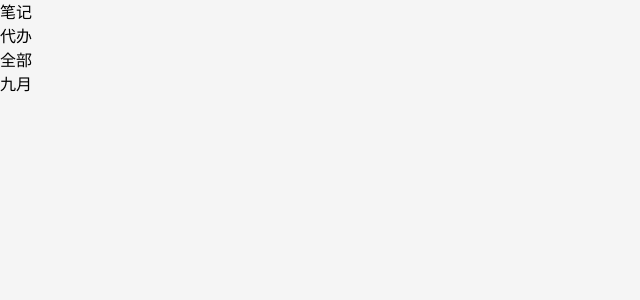
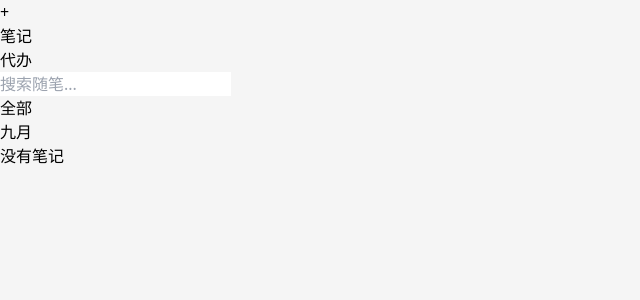
Before and after one commit to Software-Dev-Lab/YQ-XiaoMiWriteBook, a React (Vite) app: page / in a window 1280 px wide. Shown: the top 300 px of the page, without its empty margins (0-640 px from the left). Built offline with nearby package versions, Linux system fonts and the light colour scheme; some icons are missing.

Commit message:
feat: 底部按钮

```diff
--- a/src/pages/Home/index.tsx
+++ b/src/pages/Home/index.tsx
@@ -1,25 +1,66 @@
+import { useState, useRef, TouchEvent } from 'react'
+
 const Home = () => {
+    const [showSearch, setShowSearch] = useState(false)
+    const startTouchY = useRef(0) // 用于记录触摸开始的Y坐标
+
+    const handleTouchStart = (event: TouchEvent<HTMLDivElement>) => {
+        startTouchY.current = event.touches[0].clientY // 记录触摸起始位置
+    };
+
+    const handleTouchMove = (event: TouchEvent<HTMLDivElement>) => {
+        const currentTouchY = event.touches[0].clientY // 当前触摸Y坐标
+        const difference = currentTouchY - startTouchY.current // 计算移动的距离
+
+        if (difference > 50) { // 如果下拉超过一定距离（50像素），则显示搜索框
+            setShowSearch(true)
+        } else if (difference < -50) { // 如果上拉超过一定距离（50像素），则隐藏搜索框
+            setShowSearch(false)
+        }
+    }
+
     return (
-        <div className="p-5">
+        <div
+            className="p-5 flex flex-col h-screen relative"
+        >
+            <div className="create-button flex items-center justify-center absolute bottom-10 right-10 rounded-full w-[60px] h-[60px] bg-gray-200 text-[30px] text-white leading-[60px] bg-yellow-400">+</div>
             <header className="flex justify-end w-full">
-                <iconpark-icon name="shezhi" width="36" height="36"></iconpark-icon>
+                <iconpark-icon name="shezhi" width="30" height="30"></iconpark-icon>
             </header>
-            <main className="mt-5">
+            <nav
+                className="mt-2"
+                onTouchStart={handleTouchStart}
+                onTouchMove={handleTouchMove}
+            >
                 <ul className="flex">
                     <li className="text-[35px] mr-5">笔记</li>
                     <li className="text-gray-400 text-[35px]">代办</li>
                 </ul>
 
+                <div className={`mt-3 transition-all duration-300 ease-in-out ${showSearch ? 'opacity-100' : 'opacity-0 pointer-events-none h-0 mt-0'}`}>
+                    <input
+                        type="text"
+                        placeholder="搜索随笔..."
+                        className="border border-gray-300 rounded-lg p-2 w-full outline-none"
+                    />
+                </div>
+
                 <div className="flex items-center mt-5">
                     <div className="w-[65px] h-[40px] bg-white rounded-[10px] mr-3 text-center leading-[40px]">全部</div>
                     <div className="w-[65px] h-[40px] bg-gray-200 rounded-[10px] text-center leading-[40px] mr-3">九月</div>
-                    <div className="w-[65px] h-[40px] bg-white rounded-[10px] mr-3 flex items-center justify-center">
+                    <div className="w-[45px] h-[40px] bg-white rounded-[10px] mr-3 flex items-center justify-center">
                         <iconpark-icon width="35" height="30" name="wenjian"></iconpark-icon>
                     </div>
                 </div>
+            </nav>
+            <main className="flex-grow flex items-center justify-center mt-5">
+                <div className="empty flex flex-col justify-center">
+                    <iconpark-icon width="50" height="50" name="bijiban"></iconpark-icon>
+                    <p className="text-[12px] text-gray-400 mt-1">没有笔记</p>
+                </div>
             </main>
         </div>
-    )
+    );
 }
 
 export default Home
```
